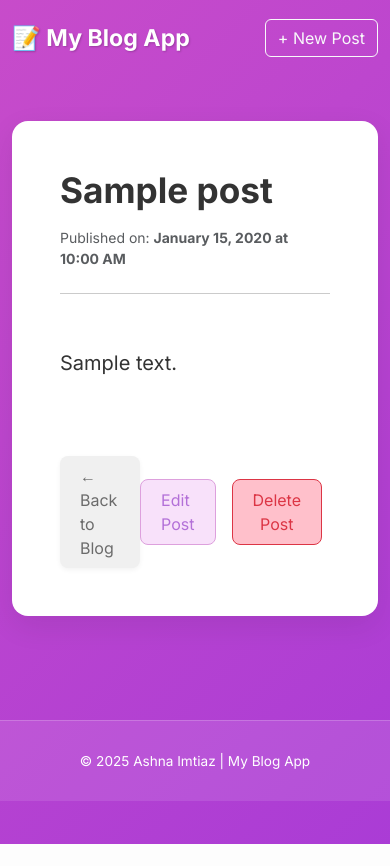
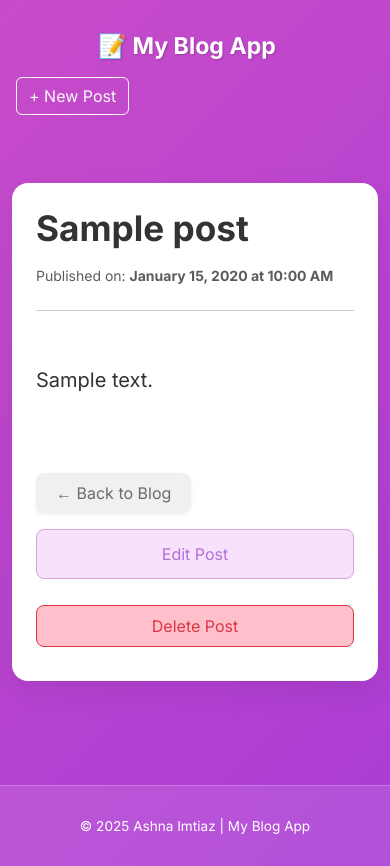
Before and after one commit to AshnaXhaikh/flask-postgres-blog, a Flask app: page /post/1 in a window 390 px wide. Before the commit the page ends 844 px from the top, so only its background shows below. Run offline with Flask 3, Linux system fonts and the light colour scheme; tables that the repository leaves empty hold one stand-in row (values such as "Sample post").

Commit message:
FEAT: Implement mobile responsiveness fixes in style.css

```diff
--- a/static/style.css
+++ b/static/style.css
@@ -338,3 +338,62 @@ main.container {
 .social-icon:hover {
     color: var(--cta-color);
 }
+
+/* ==================================================== */
+/* === MOBILE RESPONSIVENESS FIXES (BELOW 600px) ==== */
+/* ==================================================== */
+@media (max-width: 600px) {
+    /* 1. Navbar Fixes */
+    .navbar .container-fluid {
+        flex-wrap: wrap;
+        padding: 0.5rem 1rem;
+    }
+    .navbar-brand {
+        width: 100%;
+        margin-bottom: 0.5rem;
+        text-align: center;
+    }
+
+    /* 2. Post Detail Button Stacking Fixes */
+    .mt-5.d-flex.justify-content-between {
+        flex-direction: column;
+        align-items: flex-start !important;
+        width: 100%;
+    }
+    .d-flex.align-items-center {
+        flex-direction: column;
+        align-items: stretch !important;
+        width: 100%;
+        margin-top: 1rem;
+    }
+    .btn-edit {
+        margin-right: 0 !important;
+        margin-bottom: 10px;
+        text-align: center;
+        width: 100%;
+        display: block;
+        padding: 0.75rem 1rem;
+    }
+
+    /* 3. Delete Form (Input/Button) Fixes */
+    #delete-key-controls {
+        flex-direction: column;
+        align-items: stretch !important;
+        width: 100%;
+    }
+    #delete-key-controls input.form-control {
+        width: 100% !important;
+        margin-bottom: 10px;
+        margin-right: 0 !important;
+    }
+    .btn-delete {
+        width: 100%;
+        margin-right: 0 !important;
+        margin-bottom: 10px;
+    }
+
+    /* 4. Card Padding Reduction */
+    .post-card, .form-card {
+        padding: 1.5rem !important;
+    }
+}
```
